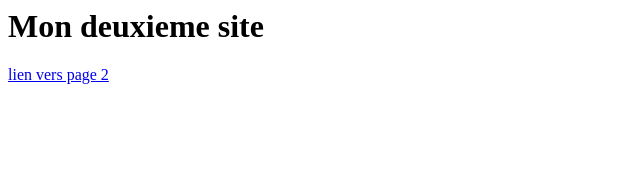
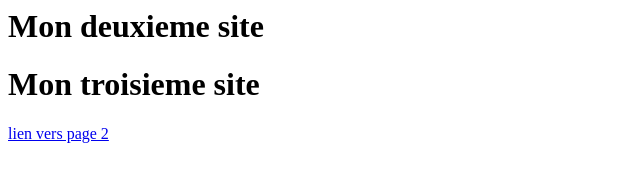
Before and after one commit to Hugo200491/nsi_project, a plain HTML site: page index.html in a window 1280 px wide. Shown: the whole page, without its empty margins (0-640 px from the left). Drawn offline with Linux system fonts and the light colour scheme.

Commit message:
commit from my laptop

```diff
--- a/index.html
+++ b/index.html
@@ -5,6 +5,8 @@
 
     <body>
         <h1>Mon deuxieme site</h1>
+        <h1>Mon troisieme site</h1>
+
         <a href="page2.html">lien vers page 2</a>
 
     </body>
```
